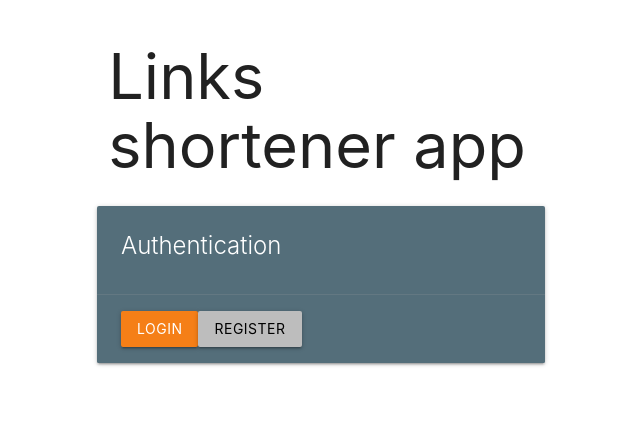
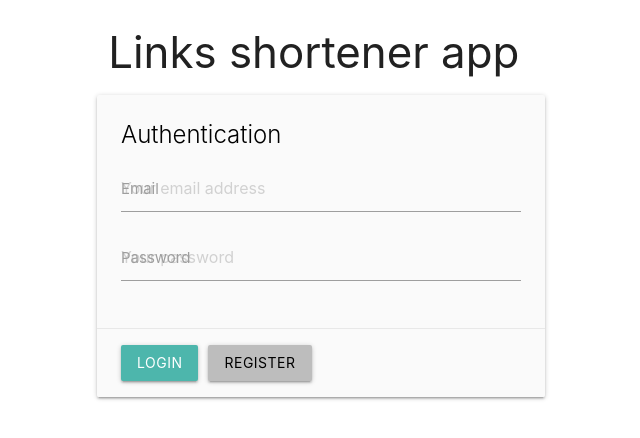
Before and after one commit to treshnikov/links-shortener, a React (Create React App) app in the folder client/: page / in a window 1280 px wide. Shown: the top 438 px of the page, without its empty margins (319-959 px from the left). Built offline with nearby package versions, Linux system fonts and the light colour scheme.

Commit message:
Add inputs on auth form

```diff
--- a/client/src/pages/AuthPage.js
+++ b/client/src/pages/AuthPage.js
@@ -1,21 +1,39 @@
 import React from "react"
 
 export const AuthPage = () => {
-    return(
+    return (
         <div className="row">
             <div className="col s6 offset-s3">
-                <h1>Links shortener app</h1>
+                <h3>Links shortener app</h3>
                 <div className="row">
-                    <div className="card blue-grey darken-1">
+                    <div className="card grey lighten-5">
                         <div className="card-content white-text">
-                            <span className="card-title">Authentication</span>
+                            <span className="card-title" style={{ color: "black" }}>Authentication</span>
                             <div>
+                                <div class="input-field">
+                                    <input
+                                        placeholder="Your email address"
+                                        id="inputEmail"
+                                        type="text"
+                                        name="inputEmail"
+                                        class="email" />
+                                    <label for="inputEmail">Email</label>
+                                </div>
 
+                                <div class="input-field">
+                                    <input
+                                        placeholder="Your password"
+                                        id="inputPassword"
+                                        type="password"
+                                        name="inputPassword"
+                                        class="password" />
+                                    <label for="inputPassword">Password</label>
+                                </div>
                             </div>
                         </div>
                         <div className="card-action">
-                            <input type="button" className="btn yellow darken-4" value="Login" />
-                            <input type="button" className="btn grey lighten-1 black-text" value="Register"/>
+                            <input type="button" className="btn teal lighten-2" style={{ marginRight: 10 }} value="Login" />
+                            <input type="button" className="btn grey lighten-1 black-text" value="Register" />
                         </div>
                     </div>
                 </div>
```
Also changed, not shown: client/src/pages/AboutPage.js (added, +9 -0 lines).
